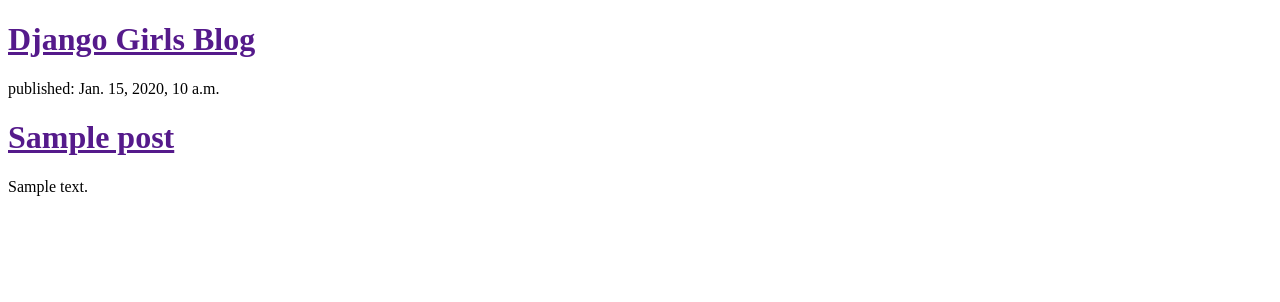
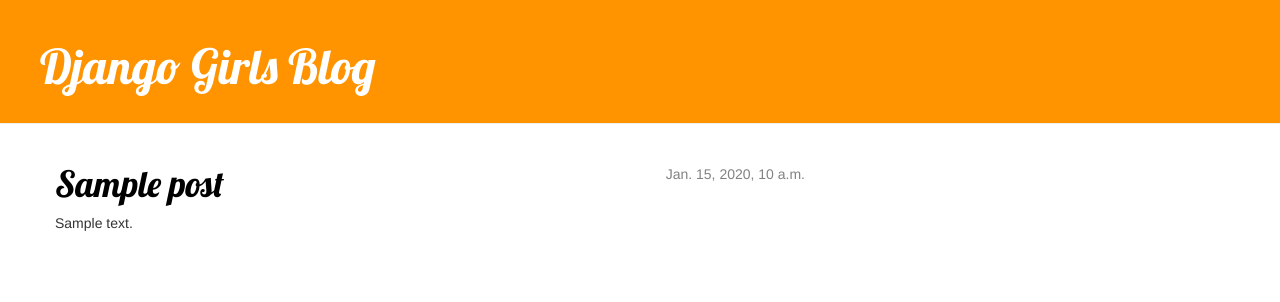
Before and after one commit to Inna-Inna/djangogirlz, a Django app: template templates/blog/post_list.html in a window 1280 px wide. Shown: the top 302 px of the page. Run offline with Django 3.2, Linux system fonts and the light colour scheme; the template is opened without the code that fills it: values that come from a table or form of the project are taken from there, others are empty; tables that the repository leaves empty hold one stand-in row (values such as "Sample post"); some libraries are stand-ins or nearby versions.

Commit message:
commit 2

```diff
--- /dev/null
+++ b/djangogirls/static/css/djangogirls.css
@@ -0,0 +1,61 @@
+body{
+    margin: 0;
+    padding: 0;
+}
+
+h1 a {
+    color: #FCA205;
+    font-family: 'Lobster';
+
+}
+/*body {*/
+    /*padding-left: 15px;*/
+/*}*/
+
+.page-header {
+    background-color: #ff9400;
+    margin-top: 0;
+    padding: 20px 20px 20px 40px;
+}
+
+.page-header h1, .page-header h1 a, .page-header h1 a:visited, .page-header h1 a:active {
+    color: #ffffff;
+    font-size: 36pt;
+    text-decoration: none;
+}
+
+.content {
+    margin-left: 40px;
+}
+
+h1, h2, h3, h4 {
+    font-family: 'Lobster', cursive;
+}
+
+.date {
+    float: right;
+    color: #828282;
+}
+
+.save {
+    float: right;
+}
+
+.post-form textarea, .post-form input {
+    width: 100%;
+}
+
+.top-menu, .top-menu:hover, .top-menu:visited {
+    color: #ffffff;
+    float: right;
+    font-size: 26pt;
+    margin-right: 20px;
+}
+
+.post {
+    margin-bottom: 70px;
+}
+
+.post h1 a, .post h1 a:visited {
+    color: #000000;
+}
--- a/djangogirls/urls.py
+++ b/djangogirls/urls.py
@@ -3,4 +3,5 @@
 
 urlpatterns = [
     url(r'^$', views.post_list, name='post_list'),
+    url(r'^post/(?P<pk>[0-9]+)/$', views.post_detail, name='post_detail'),
 ]
--- /dev/null
+++ b/templates/blog/base.html
@@ -0,0 +1,26 @@
+{% load staticfiles %}
+
+<!DOCTYPE html>
+<html lang="en">
+<head>
+    <meta charset="UTF-8">
+    <title>DjangoGirlzzz</title>
+    <link rel="stylesheet" href="//maxcdn.bootstrapcdn.com/bootstrap/3.2.0/css/bootstrap.min.css">
+    <link rel="stylesheet" href="//maxcdn.bootstrapcdn.com/bootstrap/3.2.0/css/bootstrap-theme.min.css">
+    <link href="http://fonts.googleapis.com/css?family=Lobster&subset=latin,latin-ext" rel="stylesheet" type="text/css">
+    <link rel="stylesheet" href="{% static 'css/djangogirls.css' %}">
+</head>
+<body>
+<div class="page-header">
+    <h1><a href="">Django Girls Blog</a></h1>
+</div>
+    <div class="content container">
+        <div class="row">
+            <div class="col-md-8">
+                {% block content %}
+                {% endblock %}
+            </div>
+        </div>
+    </div>
+</body>
+</html>
--- a/templates/blog/post_list.html
+++ b/templates/blog/post_list.html
@@ -1,17 +1,12 @@
-<!DOCTYPE html>
-<html lang="en">
-<head>
-    <meta charset="UTF-8">
-    <title></title>
-</head>
-<body>
-<div>
-    <h1><a href="">Django Girls Blog</a></h1>
-</div>
-{% for post in posts %}
-    <p>published: {{ post.published_date }}</p>
-    <h1><a href="">{{ post.title }}</a></h1>
-    <p>{{ post.text|linebreaks }}</p>
-{% endfor %}
-</body>
-</html>
+{% extends 'blog/base.html' %}
+{% block content %}
+    {% for post in posts %}
+        <div class="post">
+            <div class="date">
+                {{ post.published_date }}
+            </div>
+            <h1><a href="{% url 'post_detail' pk=post.pk %}">{{ post.title }}</a></h1>
+            <p>{{ post.text|linebreaks }}</p>
+        </div>
+    {% endfor %}
+{% endblock %}
--- a/untitled/urls.py
+++ b/untitled/urls.py
@@ -16,7 +16,9 @@
 from django.conf.urls import include, url
 from django.contrib import admin
 
+
 urlpatterns = [
     url(r'^admin/', include(admin.site.urls)),
     url(r'', include('djangogirls.urls')),
+
 ]
```
Also changed, not shown: djangogirls/views.py (+6 -1 lines), templates/blog/post_detail.html (added, +13 -0 lines).
